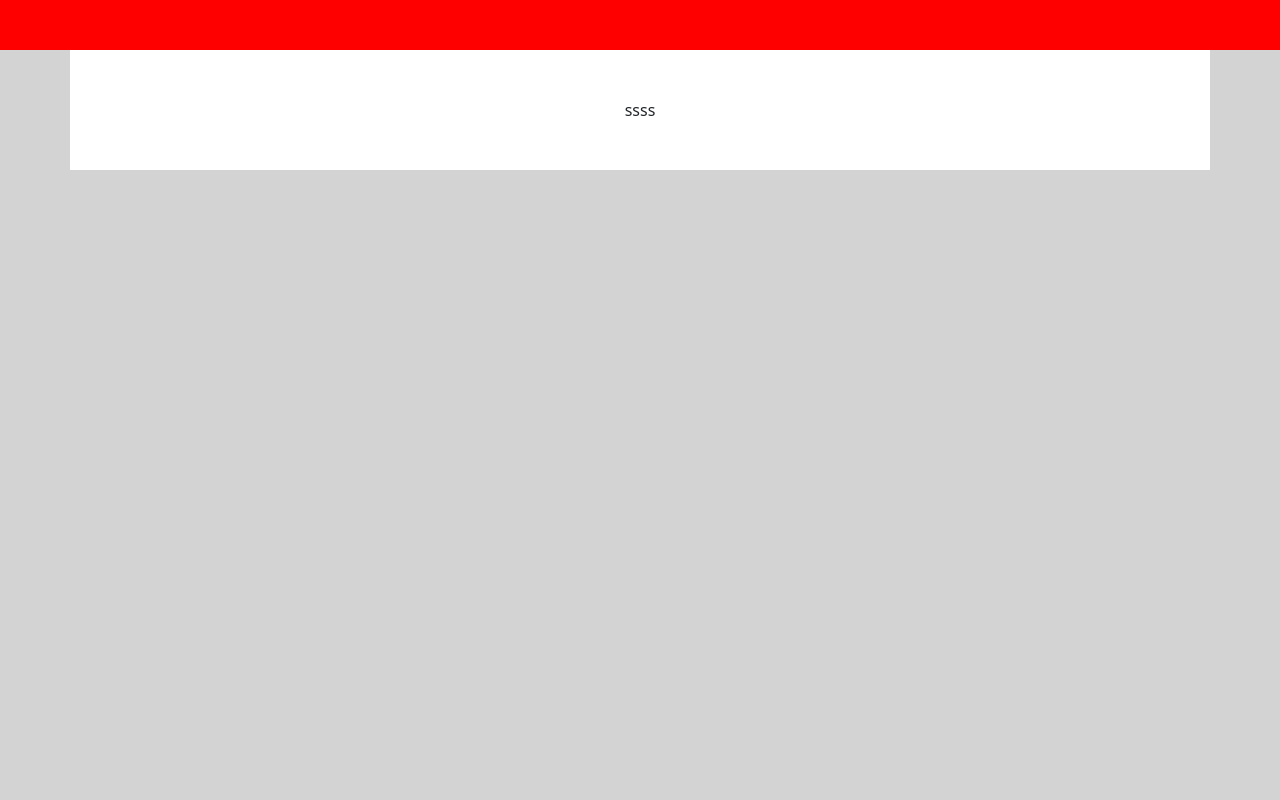
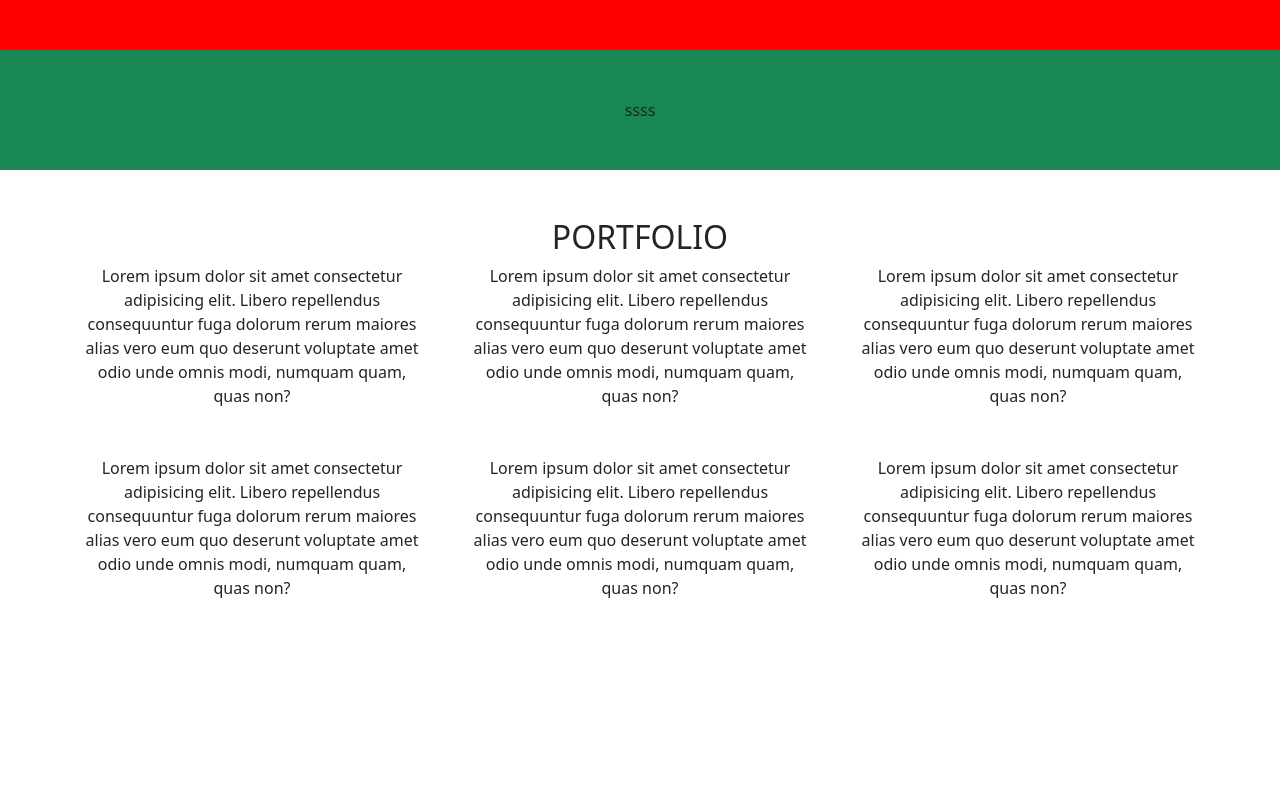
Before and after one commit to simoneevacca/html-css-bootstrap-freelancer, a plain HTML site: page index.html in a window 1280 px wide. Shown: the top 800 px of the page. Drawn offline with nearby package versions, Linux system fonts and the light colour scheme.

Commit message:
add layout portfolio

```diff
--- a/assets/css/style.css
+++ b/assets/css/style.css
@@ -5,7 +5,7 @@
 
 .debug#site_main {
     height: 1000px;
-    background-color: lightgray;
+
 }
 
 .debug#site_footer {
@@ -14,10 +14,6 @@
 }
 
 .jumbotron .container-sm{
-    background-color: white;
+
 
 }
-
-.col-12 {
-    height: 100px;
-}
--- a/index.html
+++ b/index.html
@@ -16,19 +16,20 @@
 
     <main id="site_main" class="debug">
 
-        <div class="jumbotron">
+        <div class="jumbotron bg-success">
             <div class="container-sm d-flex justify-content-center py-5">ssss</div>
         </div>
 
         <div class="portfolio">
-            <div class="container-sm d-flex justify-content-center py-5">
-                <div class="row">
-                    <div class="col-12 col-sm-6 col-md-3"></div>
-                    <div class="col-12 col-sm-6 col-md-3"></div>
-                    <div class="col-12 col-sm-6 col-md-3"></div>
-                    <div class="col-12 col-sm-6 col-md-3"></div>
-                    <div class="col-12 col-sm-6 col-md-3"></div>
-                    <div class="col-12 col-sm-6 col-md-3"></div>
+            <div class="container-sm text-center py-5">
+                <h2>PORTFOLIO</h2>
+                <div class="row g-5">
+                    <div class="col-12 col-sm-6 col-md-4">Lorem ipsum dolor sit amet consectetur adipisicing elit. Libero repellendus consequuntur fuga dolorum rerum maiores alias vero eum quo deserunt voluptate amet odio unde omnis modi, numquam quam, quas non?</div>
+                    <div class="col-12 col-sm-6 col-md-4">Lorem ipsum dolor sit amet consectetur adipisicing elit. Libero repellendus consequuntur fuga dolorum rerum maiores alias vero eum quo deserunt voluptate amet odio unde omnis modi, numquam quam, quas non?</div>
+                    <div class="col-12 col-sm-6 col-md-4">Lorem ipsum dolor sit amet consectetur adipisicing elit. Libero repellendus consequuntur fuga dolorum rerum maiores alias vero eum quo deserunt voluptate amet odio unde omnis modi, numquam quam, quas non?</div>
+                    <div class="col-12 col-sm-6 col-md-4">Lorem ipsum dolor sit amet consectetur adipisicing elit. Libero repellendus consequuntur fuga dolorum rerum maiores alias vero eum quo deserunt voluptate amet odio unde omnis modi, numquam quam, quas non?</div>
+                    <div class="col-12 col-sm-6 col-md-4">Lorem ipsum dolor sit amet consectetur adipisicing elit. Libero repellendus consequuntur fuga dolorum rerum maiores alias vero eum quo deserunt voluptate amet odio unde omnis modi, numquam quam, quas non?</div>
+                    <div class="col-12 col-sm-6 col-md-4">Lorem ipsum dolor sit amet consectetur adipisicing elit. Libero repellendus consequuntur fuga dolorum rerum maiores alias vero eum quo deserunt voluptate amet odio unde omnis modi, numquam quam, quas non?</div>
 
                 </div>
             </div>
```
